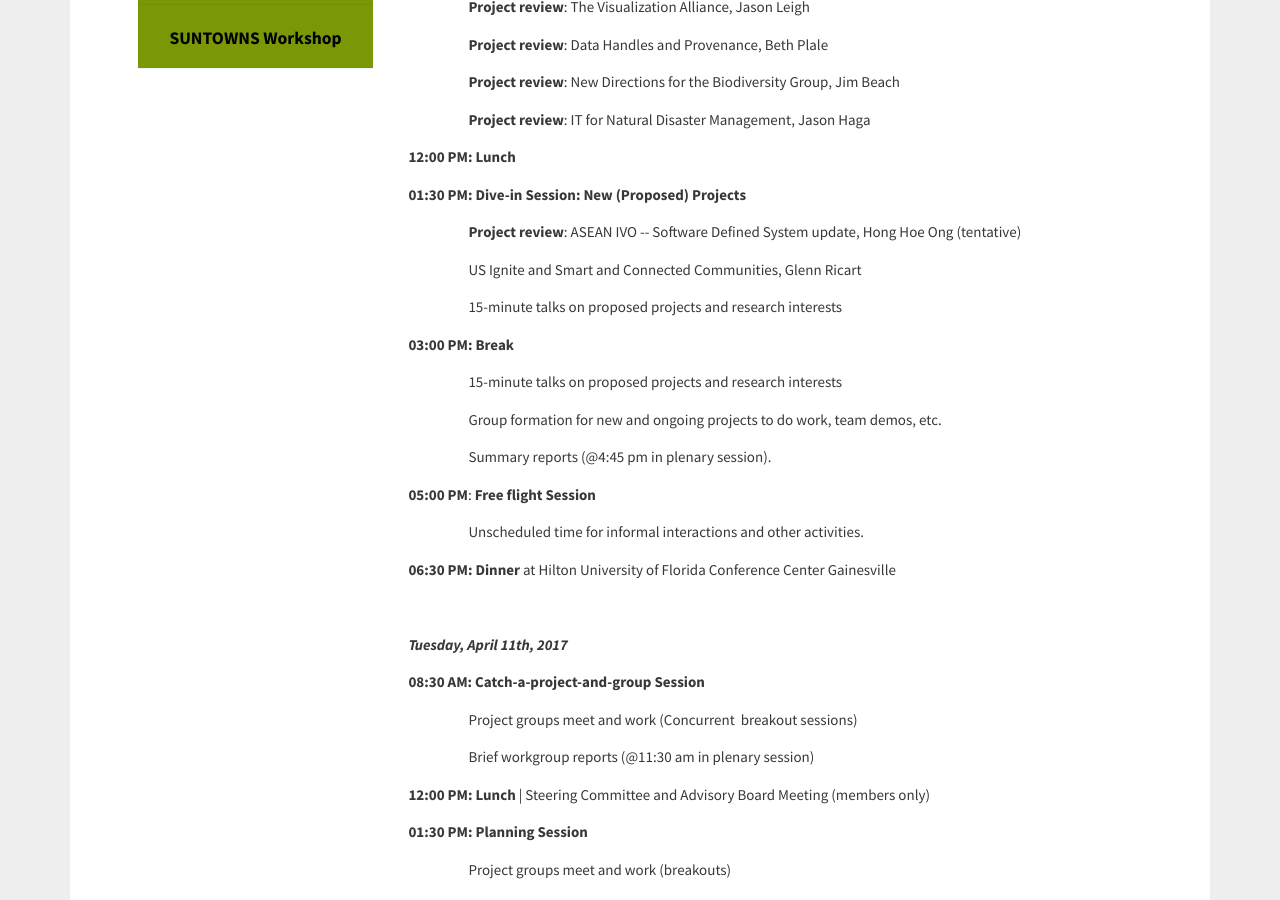
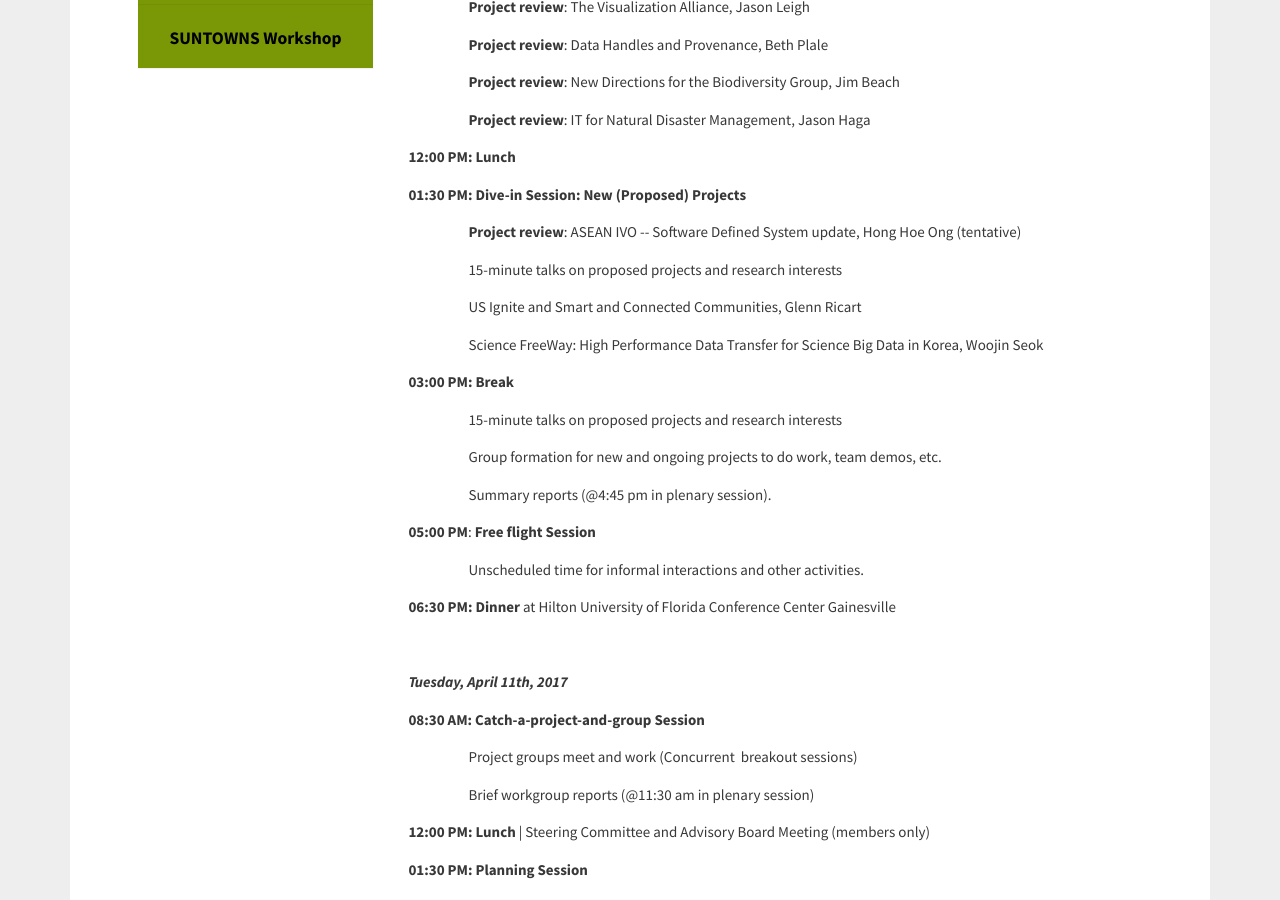
Before and after one commit to hmchou56/centra8, a Jekyll site: the page built from centra2/program.md, in a window 1280 px wide and 900 px high, scrolled down 903 px. Built offline with Jekyll 4.4.1, drawn with Linux system fonts in a browser that asks for light colours; nearby versions of some CDN libraries.

Commit message:
updated first day agenda

```diff
--- a/centra2/program.md
+++ b/centra2/program.md
@@ -27,8 +27,9 @@ hide: true
 <p style="padding-left: 270px;"><strong>12:00 PM: Lunch</strong></p>
 <p style="padding-left: 270px;"><strong>01:30 PM: Dive-in Session: New (Proposed) Projects</strong></p>
 <p style="padding-left: 330px;"><strong>Project review</strong><span style="font-weight: 400;">: ASEAN IVO -- Software Defined System update, Hong Hoe Ong (tentative)</span></p>
+<p style="padding-left: 330px;"><span style="font-weight: 400;">15-minute talks on proposed projects and research interests</span></p>
 <p style="padding-left: 330px;"><span style="font-weight: 400;">US Ignite and Smart and Connected Communities, Glenn Ricart</span></p>
-<p style="padding-left: 330px;"><span style="font-weight: 400;">15-minute talks on proposed projects and research interests</span></p>
+<p style="padding-left: 330px;"><span style="font-weight: 400;">Science FreeWay: High Performance Data Transfer for Science Big Data in Korea, Woojin Seok</span></p>
 <p style="padding-left: 270px;"><strong>03:00 PM: Break</strong></p>
 <p style="padding-left: 330px;"><span style="font-weight: 400;">15-minute talks on proposed projects and research interests</span></p>
 <p style="padding-left: 330px;"><span style="font-weight: 400;">Group formation for new and ongoing projects to do work, team demos, etc.</span></p>
```
